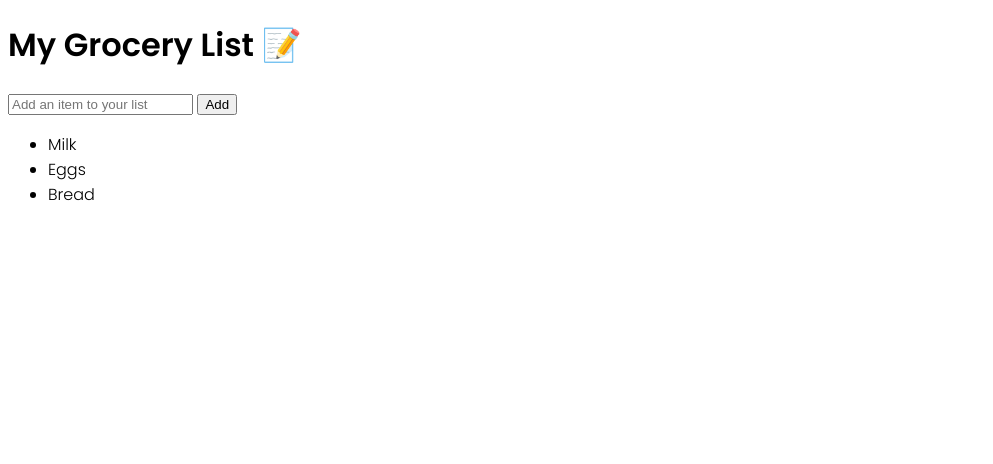
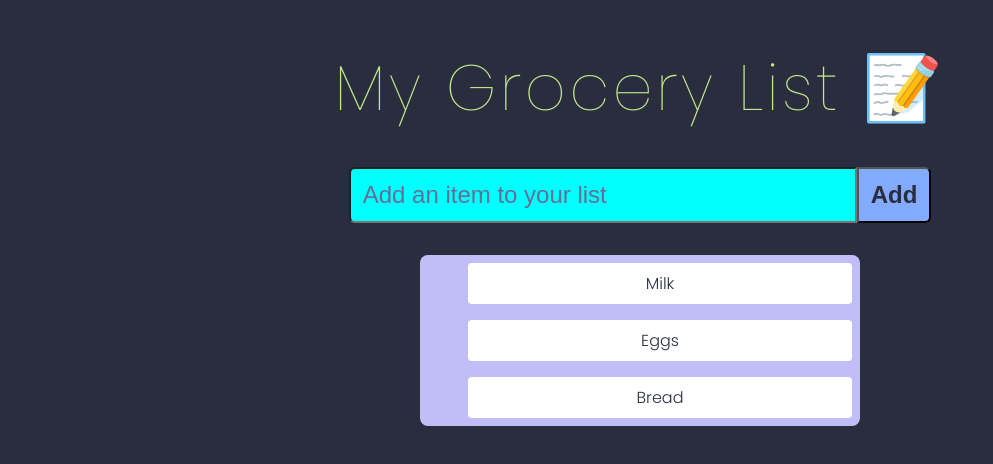
Before and after one commit to acasti94/mygrocerylist, a plain HTML site: page index.html in a window 1280 px wide. Shown: the whole page, without its empty margins (0-993 px from the left). Drawn offline with Linux system fonts and the light colour scheme.

Commit message:
Added style and fixed groceryItem name

```diff
--- a/index.html
+++ b/index.html
@@ -7,7 +7,7 @@
 
     <title>My Grocery List</title>
 
-    <!--link rel="stylesheet" href="reset.css" /-->
+    <link rel="stylesheet" href="reset.css" />
     <link rel="preconnect" href="https://fonts.googleapis.com">
     <link rel="preconnect" href="https://fonts.gstatic.com" crossorigin>
     <link
@@ -18,18 +18,18 @@
 </head>
 <body>
     <h1 class="title">My Grocery List 📝</h1>
-    <form>
+    <form class="newGroceryForm">
         <input id="newGrocery"
         autocomplete="off"
         type="text"
         placeholder="Add an item to your list"
         />
-        <button type="submit">Add</button>
+        <button id="addBtn" type="submit">Add</button>
     </form>
     <ul id="groceryList">
-        <li class="groeryItem">Milk</li>
-        <li class="groeryItem">Eggs</li>
-        <li class="groeryItem">Bread</li>
+        <li class="groceryItem">Milk</li>
+        <li class="groceryItem">Eggs</li>
+        <li class="groceryItem">Bread</li>
     </ul>
 </body>
 </html>
--- a/style.css
+++ b/style.css
@@ -12,5 +12,71 @@
 }
 
 body {
+    background-color: var(--background);
+    color: var(--foreground);
+    display: flex;
+    flex-direction: column;
+    justify-content: center;
+    align-items: center;
     font-family: 'Poppins', sans-serif;
 }
+
+.title {
+    margin: 0.5em;
+    font-size: 4em;
+    font-weight: lighter;
+    letter-spacing: 0.05em;
+    color: var(--accent);
+}
+
+.newGroceryForm {
+    display: flex;
+}
+
+#newGrocery {
+    background-color: aqua;
+    color: var(--comment);
+    padding: 0.5em;
+    width: 20em;
+    font-size: 1.5em;
+    border-radius: 0.25em 0 0 0.25em;
+}
+
+#addBtn {
+    background-color: var(--bluish);
+    color: var(--background);
+    padding: 0.5em;
+    font-size: 1.5em;
+    font-weight: bold;
+    cursor: pointer;
+    border-radius: 0 0.25em 0.25em 0;
+}
+
+#addBtn:hover {
+    background-color: var(--yellowish);
+}
+
+#groceryList {
+    display: flex;
+    flex-direction: column;
+    align-items: center;
+    justify-content: center;
+    margin-top: 2em;
+    border-radius: 0.5em;
+    background-color:rgb(193, 189, 247);
+}
+
+.groceryItem {
+    background-color: white;
+    color: var(--background);
+    margin: 0.5em;
+    width: 24em;
+    padding: 0.5em;
+    border-radius: 0.25em;
+    text-align: center;
+}
+
+.groceryItem:hover {
+    background-color: var(--accent);
+    font-weight: bold;
+}
```
